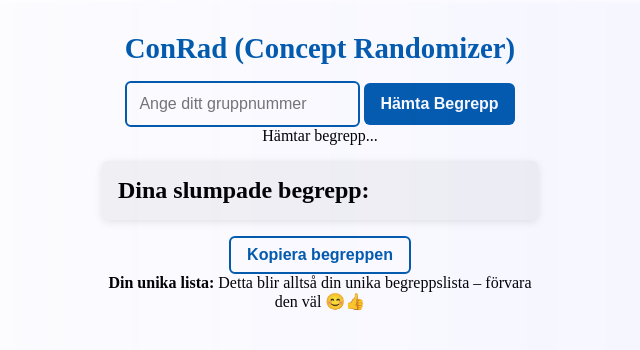
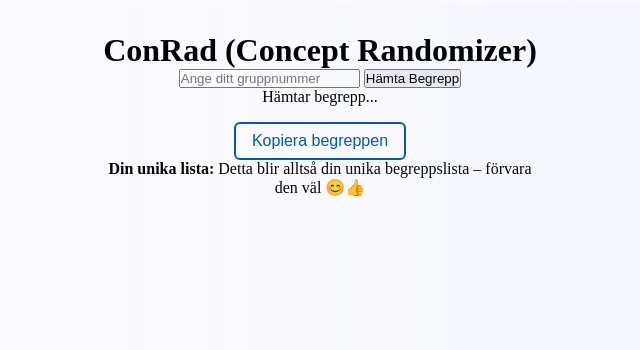
Before and after one commit to turbomacka/ConRad, a plain HTML site: page frontend/index.html in a window 1280 px wide. Shown: the whole page, without its empty margins (320-960 px from the left). Drawn offline with Linux system fonts and the light colour scheme.

Commit message:
Fixade svepeffekt och dolt resultat innan begrepp genereras

```diff
--- a/frontend/app.js
+++ b/frontend/app.js
@@ -16,15 +16,17 @@ document.getElementById('groupForm').addEventListener('submit', async (e) => {
   resultEl.classList.add('hidden');
   const copyBtn = document.getElementById('copyBtn');
   copyBtn.classList.add('hidden');
+  const uniqueListMessage = document.getElementById('uniqueListMessage');
+  uniqueListMessage.classList.add('hidden');
 
-  // Visa overlay och distortion
+  // Visa svepeffekt och glitch under randomisering
   const sweepOverlay = document.getElementById('sweepOverlay');
   sweepOverlay.classList.remove('hidden');
   const container = document.getElementById('mainContainer');
   container.classList.add('distort');
 
   try {
-    const API_URL = "https://conrad-backend.onrender.com";  // 🔹 Uppdaterad backend-URL
+    const API_URL = "https://conrad-backend.onrender.com";
     const response = await fetch(`${API_URL}/api/join`, {
       method: 'POST',
       headers: { 'Content-Type': 'application/json' },
@@ -46,7 +48,7 @@ document.getElementById('groupForm').addEventListener('submit', async (e) => {
       assignment.concept_d
     ];
 
-    // Vänta 2 sekunder (under tiden visas svepeffekt och distortion)
+    // Vänta 2 sekunder under randomiseringseffekten
     setTimeout(() => {
       // Ta bort overlay och distortion
       sweepOverlay.classList.add('hidden');
@@ -63,9 +65,7 @@ document.getElementById('groupForm').addEventListener('submit', async (e) => {
 
       // Visa resultatet
       resultEl.classList.remove('hidden');
-
-      // Visa meddelandet om unika listan
-      document.getElementById('uniqueListMessage').classList.remove('hidden');
+      uniqueListMessage.classList.remove('hidden'); // Visa meddelandet om unik lista
 
       // Visa kopieraknappen
       copyBtn.classList.remove('hidden');
--- a/frontend/style.css
+++ b/frontend/style.css
@@ -18,7 +18,7 @@ html, body {
   overflow: hidden;
 }
 
-/* Svepeffekt vid randomisering */
+/* Svepeffekt och glitch under randomisering */
 .sweep-overlay {
   position: fixed;
   top: 0;
@@ -57,55 +57,15 @@ html, body {
   min-height: 650px;
 }
 
-/* Rubrik */
-h1 {
-  color: var(--ltu-blue);
-  font-size: 1.8rem;
-  font-weight: 700;
-  margin-bottom: 1rem;
+/* Blurreffekt vid randomisering */
+.container.distort {
+  filter: blur(3px) contrast(1.2);
+  transition: filter 0.3s;
 }
 
-/* Inmatningsfält */
-input[type="text"] {
-  flex: 1;
-  padding: 0.75rem;
-  border: 2px solid var(--ltu-blue);
-  border-radius: 6px;
-  font-size: 1rem;
-  background: #fff;
-  color: var(--ltu-darkgray);
-}
-
-/* Knappar */
-button {
-  padding: 0.75rem 1rem;
-  border: none;
-  border-radius: 6px;
-  font-size: 1rem;
-  cursor: pointer;
-  background: var(--ltu-blue);
-  color: white;
-  font-weight: bold;
-  transition: all 0.3s;
-}
-
-button:hover {
-  background: var(--ltu-lightblue);
-}
-
-/* Laddningsindikator */
-#loading {
-  margin-bottom: 1rem;
-}
-
-/* Resultatbox */
-.result-box {
-  margin-top: 1rem;
-  padding: 1rem;
-  border-radius: 6px;
-  background: var(--ltu-lightgray);
-  text-align: left;
-  box-shadow: 0 2px 8px rgba(0, 0, 0, 0.1);
+/* Dölj resultatet tills det är klart */
+#result {
+  display: none;
 }
 
 /* Kopiera-knapp */
@@ -125,8 +85,3 @@ button:hover {
   background: var(--ltu-blue);
   color: white;
 }
-
-/* Beskrivningstext (borttagen) */
-.description {
-  display: none;
-}
```
